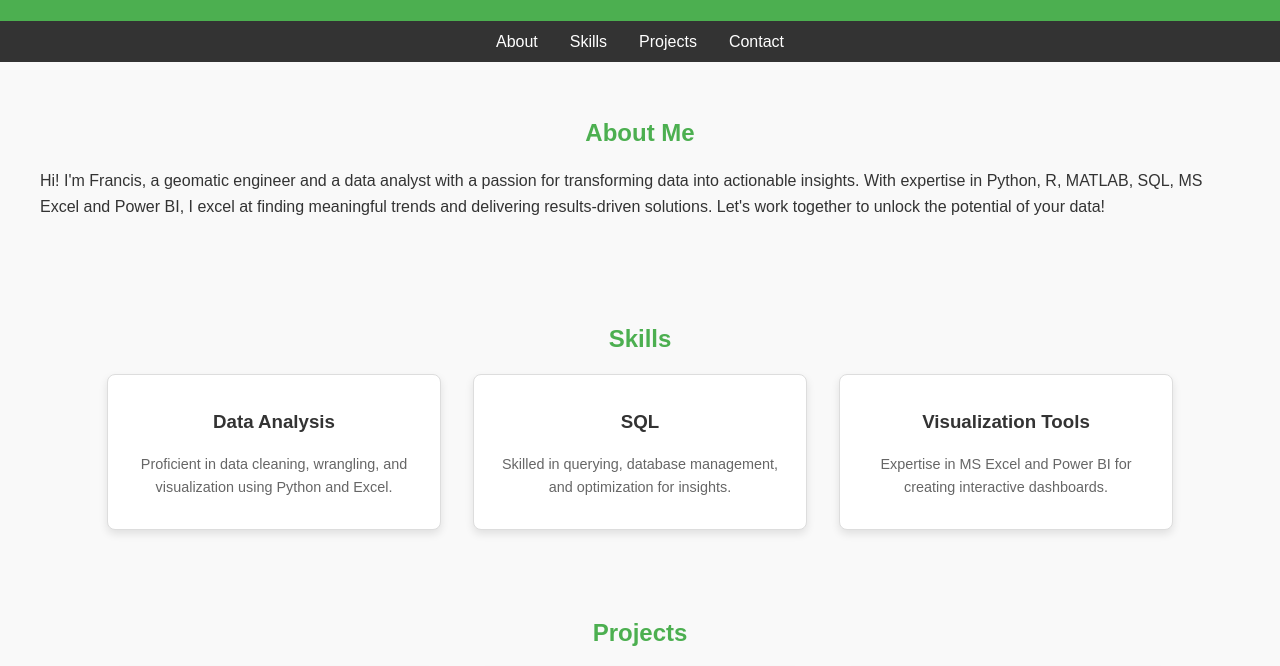
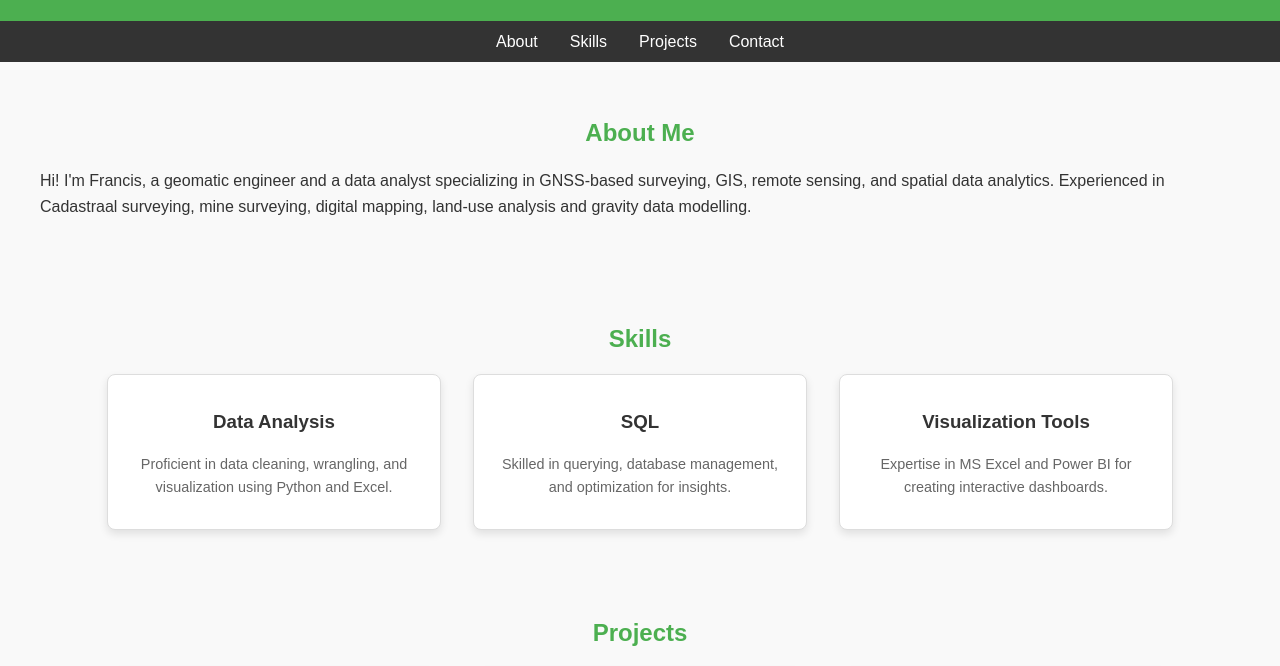
Before and after one commit to 1stfrancobi/Francobby-Portfolio, a plain HTML site: page index.html in a window 1280 px wide. Shown: the part 117-783 px from the top of the page. Drawn offline with Linux system fonts and the light colour scheme.

Commit message:
Revise 'About Me' section with detailed expertise
Updated the 'About Me' section to include more specific skills and expertise in GNSS-based surveying, GIS, remote sensing, and spatial data analytics.

```diff
--- a/index.html
+++ b/index.html
@@ -30,9 +30,8 @@
 	<section id="about">
 		<h2>About Me</h2>
 		<p>
-			Hi! I'm Francis, a geomatic engineer and a data analyst with a passion for transforming data into actionable insights. With
-			expertise in Python, R, MATLAB, SQL, MS Excel and Power BI, I excel at finding meaningful trends and
-			delivering results-driven solutions. Let's work together to unlock the potential of your data!
+			Hi! I'm Francis, a geomatic engineer and a data analyst specializing in GNSS-based surveying, GIS, remote sensing,
+			and spatial data analytics. Experienced in Cadastraal surveying, mine surveying, digital mapping, land-use analysis and gravity data modelling.
 		</p>
 	</section>
 
```
